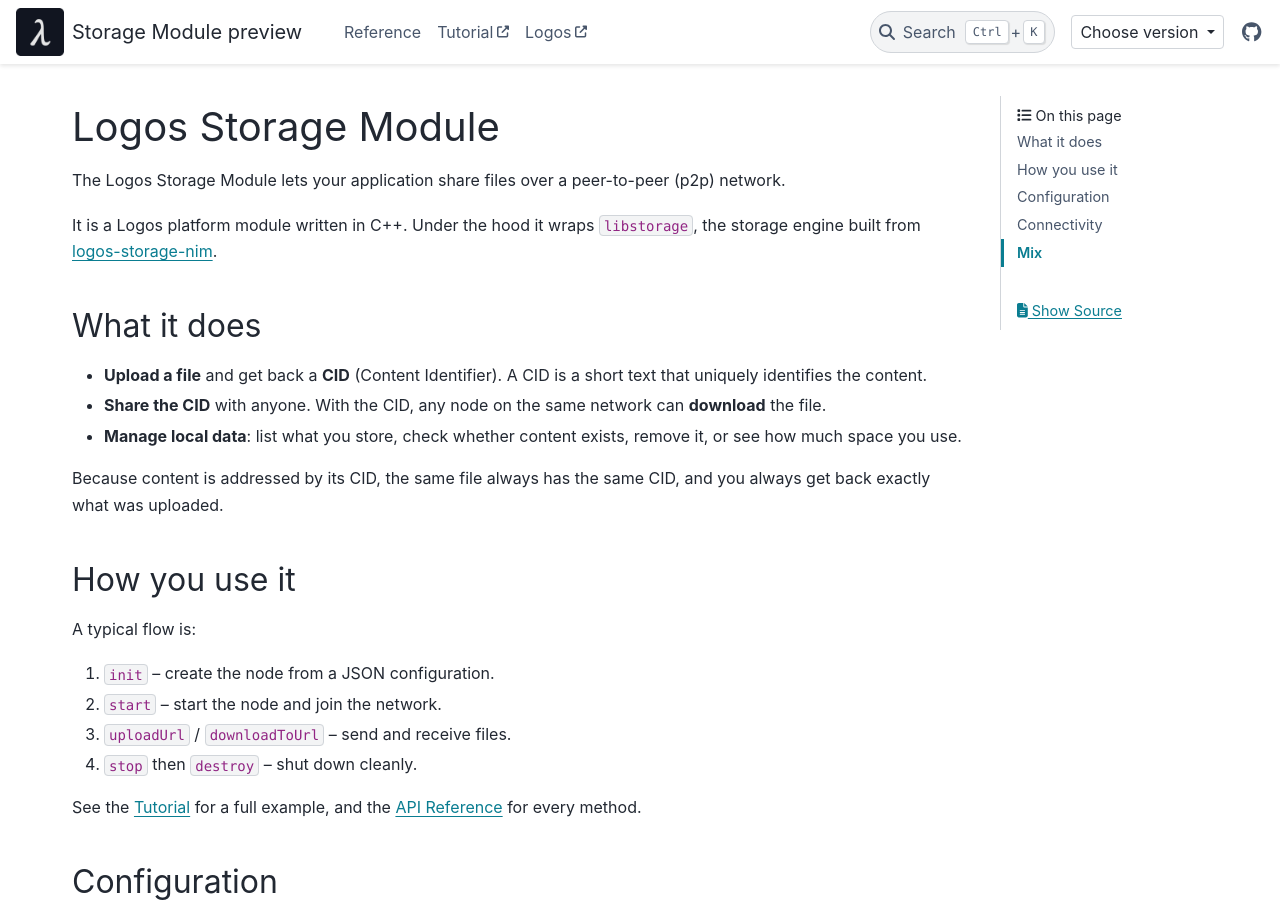
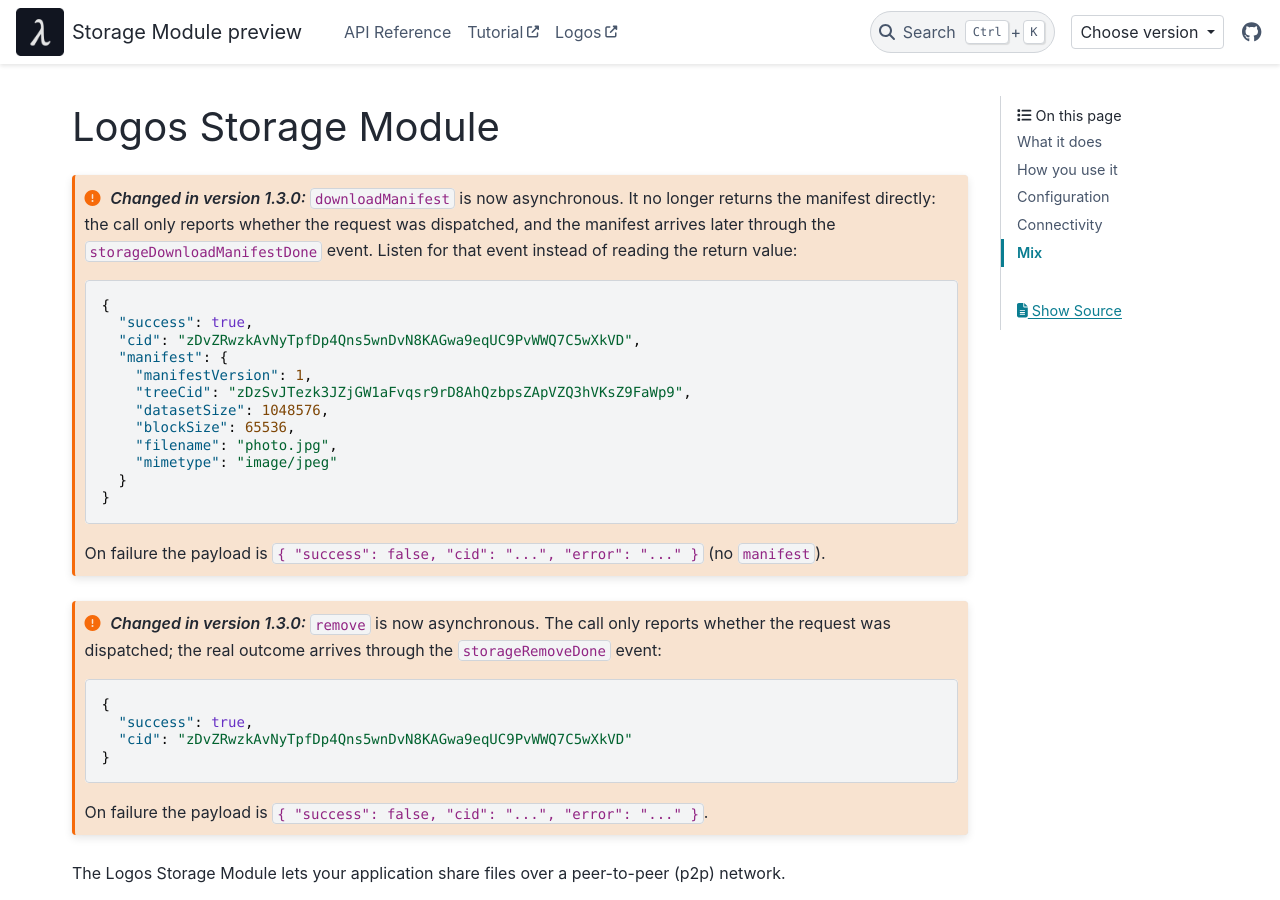
Before and after one commit to logos-co/logos-storage-module, a Sphinx documentation site: the page built from docs/index.rst, in a window 1280 px wide and 900 px high. Built offline with Sphinx 7.4.7 and the PyData theme 0.15.4, drawn with Linux system fonts in a browser that asks for light colours; some of the changed text lies outside the part shown.

Commit message:
chore: update documentation 1.3.0 (#66)
* Update documentation

* Update menu title

* Restore doxygen default config

```diff
--- a/docs/api_reference.rst
+++ b/docs/api_reference.rst
@@ -1,5 +1,5 @@
-Reference
-=========
+API Reference
+=============
 
 .. doxygenclass:: StorageModuleImpl
    :members:
--- a/docs/index.rst
+++ b/docs/index.rst
@@ -1,5 +1,44 @@
 Logos Storage Module
 ====================
+
+.. versionchanged:: 1.3.0
+   ``downloadManifest`` is now asynchronous. It no longer returns the manifest
+   directly: the call only reports whether the request was dispatched, and the
+   manifest arrives later through the ``storageDownloadManifestDone`` event.
+   Listen for that event instead of reading the return value:
+
+   .. code-block:: json
+
+      {
+        "success": true,
+        "cid": "zDvZRwzkAvNyTpfDp4Qns5wnDvN8KAGwa9eqUC9PvWWQ7C5wXkVD",
+        "manifest": {
+          "manifestVersion": 1,
+          "treeCid": "zDzSvJTezk3JZjGW1aFvqsr9rD8AhQzbpsZApVZQ3hVKsZ9FaWp9",
+          "datasetSize": 1048576,
+          "blockSize": 65536,
+          "filename": "photo.jpg",
+          "mimetype": "image/jpeg"
+        }
+      }
+
+   On failure the payload is
+   ``{ "success": false, "cid": "...", "error": "..." }`` (no ``manifest``).
+
+.. versionchanged:: 1.3.0
+   ``remove`` is now asynchronous. The call only reports whether the request
+   was dispatched; the real outcome arrives through the ``storageRemoveDone``
+   event:
+
+   .. code-block:: json
+
+      {
+        "success": true,
+        "cid": "zDvZRwzkAvNyTpfDp4Qns5wnDvN8KAGwa9eqUC9PvWWQ7C5wXkVD"
+      }
+
+   On failure the payload is
+   ``{ "success": false, "cid": "...", "error": "..." }``.
 
 The Logos Storage Module lets your application share files over a
 peer-to-peer (p2p) network.
@@ -248,7 +287,7 @@
 
 .. toctree::
    :maxdepth: 2
-   :caption: Reference
+   :caption: API Reference
    :hidden:
 
    api_reference
```
Also changed, not shown: 1 other file.
